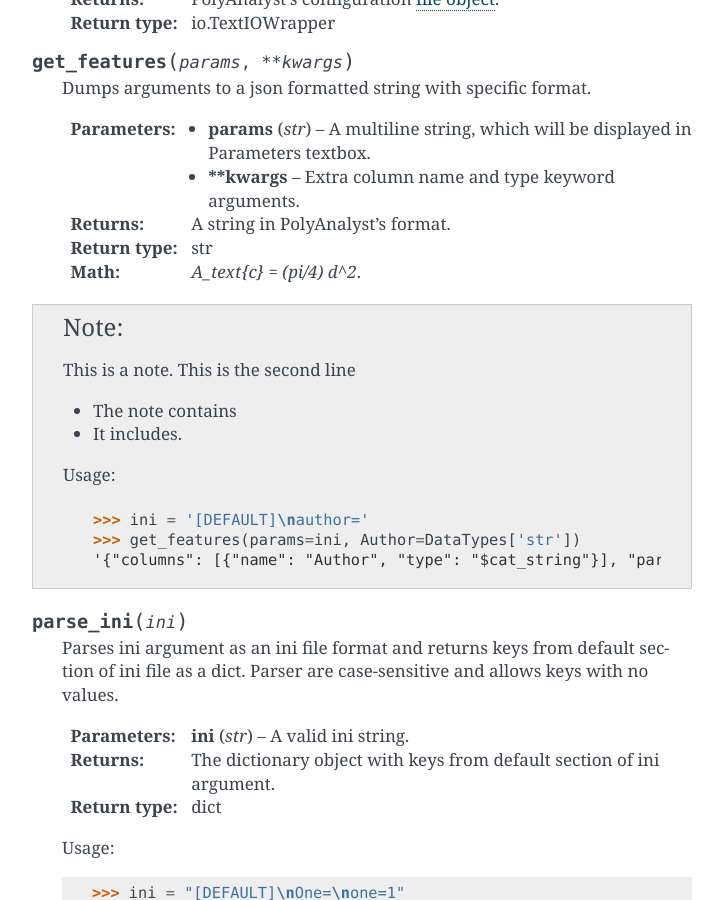
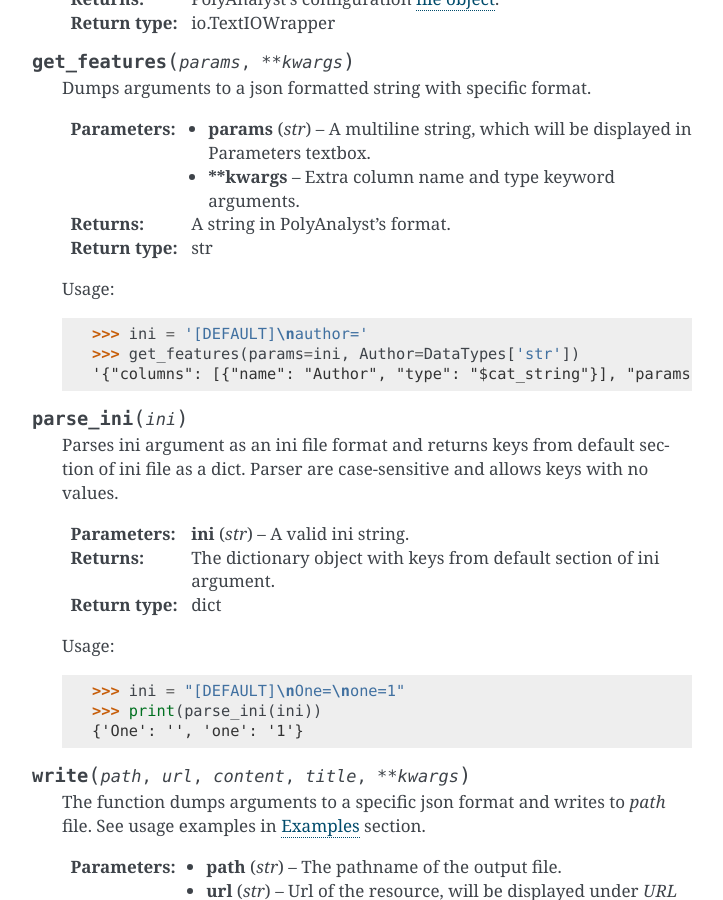
Before and after one commit to Megaputer/python-scraper-examples, a Sphinx documentation site: the page built from docs/source/index.rst, in a window 1280 px wide and 900 px high, scrolled down 2199 px. Shown: the whole window, without its empty margins (388-1111 px from the left). Built offline with Sphinx 7.4.7, drawn with Linux system fonts in a browser that asks for light colours.

Commit message:
fix docs

```diff
--- a/docs/source/index.rst
+++ b/docs/source/index.rst
@@ -113,14 +113,6 @@
    :return: A string in PolyAnalyst's format.
    :rtype: str
 
-   :math: `A_\text{c} = (\pi/4) d^2`.
-
-.. note:: This is a note.
-   This is the second line
-
-   - The note contains
-   - It includes.
-
    Usage::
 
      >>> ini = '[DEFAULT]\nauthor='
```
